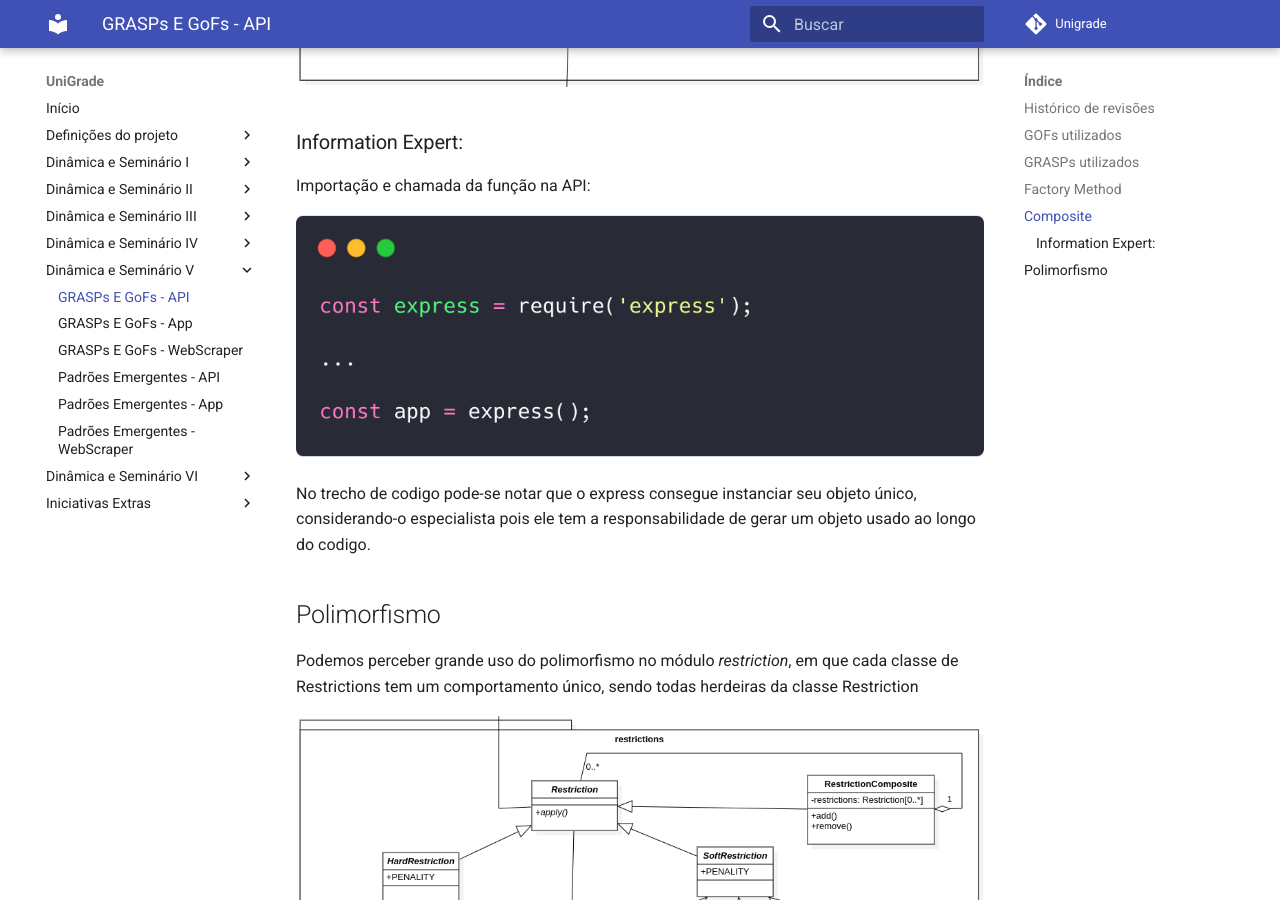
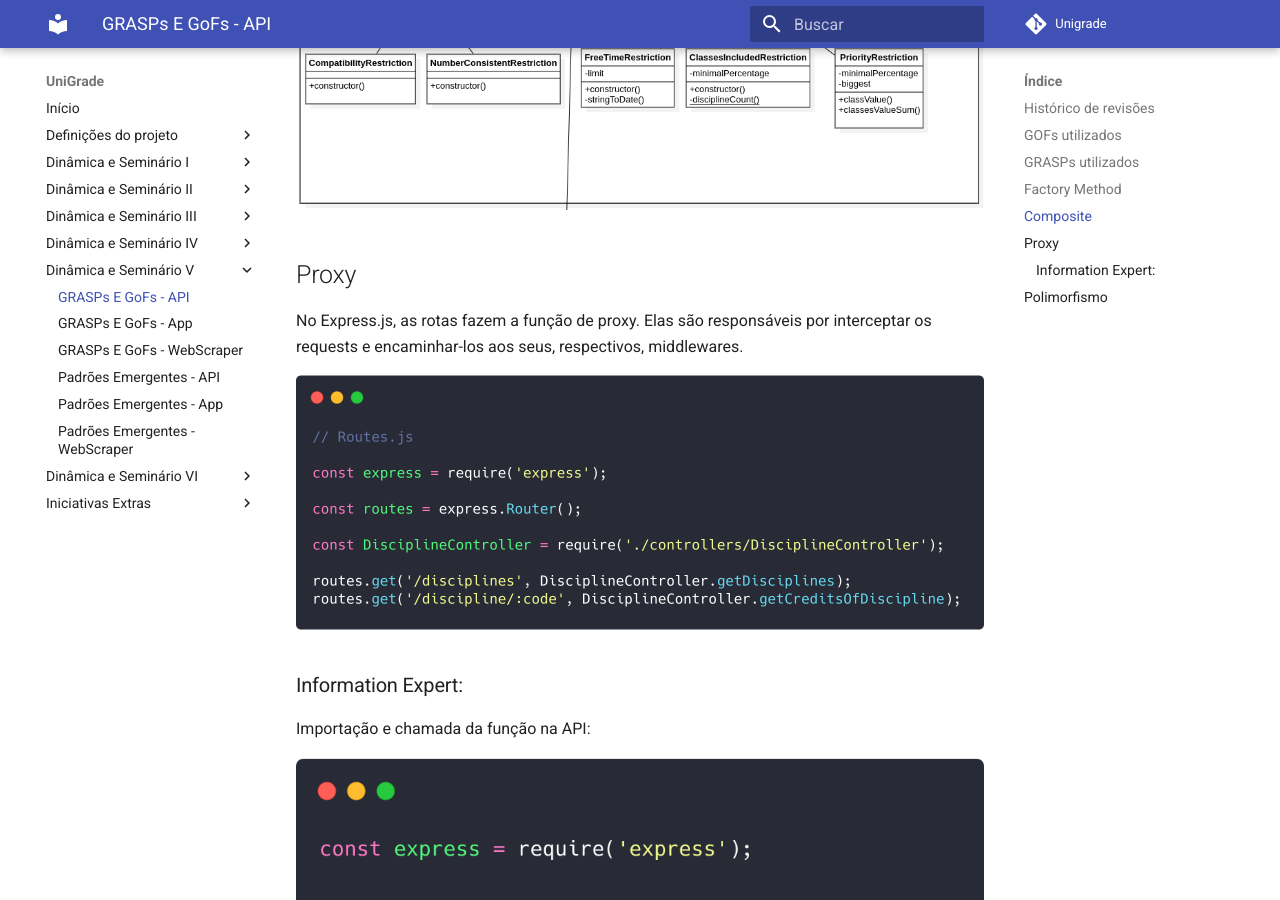
Before and after one commit to ads-unigrade-2019-1/Wiki, an MkDocs documentation site: the page built from docs/dinamica05A/api.md, in a window 1280 px wide and 900 px high, scrolled down 2273 px. Built offline with MkDocs 1.6.1 and Material for MkDocs 9.7.7, drawn with Linux system fonts in a browser that asks for light colours; some of the changed text lies outside the part shown.

Commit message:
Added GOF proxy

```diff
--- a/docs/dinamica05A/api.md
+++ b/docs/dinamica05A/api.md
@@ -8,14 +8,16 @@
 | 27/06/2019 | 0.3  | Reestruturando documento | Guilherme Guy |
 | 27/06/2019 | 0.4  | Adicionando GOF Composite | Guilherme Guy |
 | 27/06/2019 | 0.5  | Adicionando GRASP Polimorfismo | Guilherme Guy |
+| 28/06/2019 | 0.6  | Adicionando GOF Proxy | Gabriel Carvalho |
 
 ## GOFs utilizados
-[1. Factory Method](#factory-method)
-[2. Composite](#composite)
+[1. Factory Method](#factory-method)<br>
+[2. Composite](#composite) <br>
+[3. Proxy](#proxy) <br>
 
 ## GRASPs utilizados
-[1. Information Expert ](#information-expert)
-[2. Polimorfismo](#polimorfismo)
+[1. Information Expert ](#information-expert) <br>
+[2. Polimorfismo](#polimorfismo) <br>
 
 ## Factory Method
 
@@ -34,6 +36,12 @@ Dentro do módulo *algorithm* podemos encontrar o módulo *restrictions*, que fo
 
 [![api-composite](img/api_composite_uml.png)](img/api_composite_uml.png)
 
+## Proxy
+
+No Express.js, as rotas fazem a função de proxy. Elas são responsáveis por interceptar os requests e encaminhar-los aos seus, respectivos, middlewares.
+
+[![api-proxy](img/api_proxy.png)](img/api_proxy.png)
+
 
 ### Information Expert:
 
```
Also changed, not shown: docs/dinamica05A/img/api_proxy.png (added).
